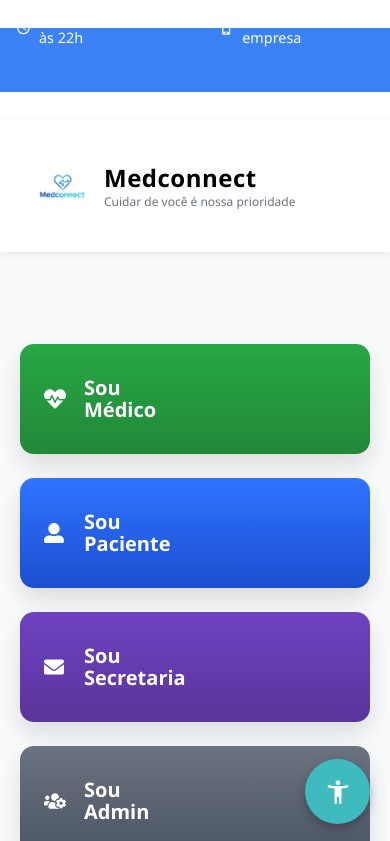
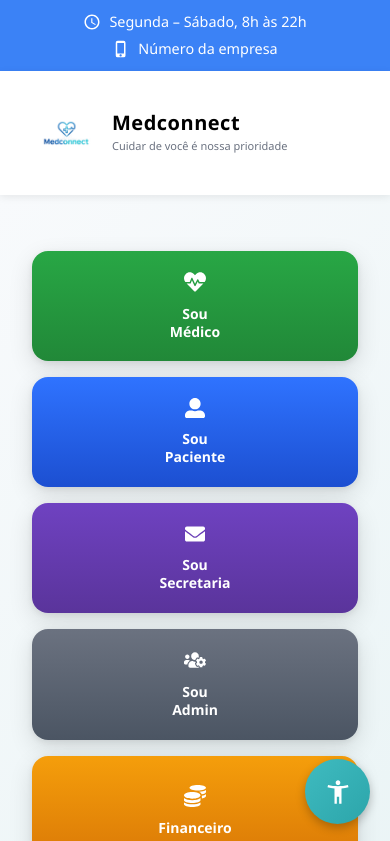
Before and after one commit to Isaaccode1801/MedConnect-, a React (Vite) app: page / in a window 390 px wide. Shown: the top 841 px of the page. Built offline with nearby package versions, Linux system fonts and the light colour scheme.

Commit message:
style:melhoria-home-page-responsividade-logo

```diff
--- a/src/features/home/pages/Home.tsx
+++ b/src/features/home/pages/Home.tsx
@@ -54,7 +54,7 @@
       {/* HEADER */}
       <header className="header">
         <div className="header-inner">
-          <div className="branding" onClick={() => nav("/")} role="button" aria-label="Ir para início">
+          <div className="branding">
             <img src={medLogo} alt="Medconnect" className="brand-logo" />
             <div>
               <div className="brand-title">Medconnect</div>
--- a/src/features/home/pages/home.css
+++ b/src/features/home/pages/home.css
@@ -30,19 +30,29 @@
 .topbar {
   background: var(--brand);
   color: #fff;
-  font-size: 14px;
+  font-size: clamp(12px, 1.8vw, 14px);
+  padding: 0 24px;
 }
 .topbar .container {
   display: flex;
   justify-content: space-between;
   align-items: center;
-  height: 40px;
+  height: 44px;
+  max-width: 1400px;
+  margin: 0 auto;
+  gap: 16px;
 }
-.topbar-item { margin-right: 16px; }
+.topbar-item {
+  display: flex;
+  align-items: center;
+  gap: 8px;
+  font-weight: 500;
+}
 .social {
   color: #fff;
   margin-left: 10px;
   text-decoration: none;
+  transition: opacity 0.2s;
 }
 .social:hover { opacity: 0.8; }
 
@@ -50,32 +60,43 @@
 .header {
   background: #fff;
   box-shadow: 0 2px 8px rgba(0,0,0,0.08);
+  position: sticky;
+  top: 0;
+  z-index: 100;
 }
 .header-inner {
   display: flex;
-  justify-content: flex-start; /* keep items aligned to the left */
-  align-items: center;          /* vertically center the branding */
-  width: 100%;                  /* full-bleed container */
-  margin: 0;                    /* remove auto-centering */
-  padding: 20px 16px;           /* edge padding */
+  justify-content: flex-start;
+  align-items: center;
+  width: 100%;
+  max-width: 1400px;
+  margin: 0 auto;
+  padding: 20px 24px;
 }
 .branding {
   display: flex;
   align-items: center;
-  gap: 12px;
+  gap: 16px;
+  cursor: default;
+  pointer-events: none;
 }
 .brand-logo {
-  width: 60px;
-  height: 60px;
+  width: 80px;
+  height: 80px;
   object-fit: contain;
+  filter: none;
 }
 .brand-title {
-  font-size: 24px;
+  font-size: clamp(20px, 3vw, 28px);
   font-weight: 700;
+  color: #333;
+  line-height: 1.2;
 }
 .brand-sub {
-  font-size: 12px;
+  font-size: clamp(11px, 1.5vw, 14px);
   color: var(--muted);
+  font-weight: 500;
+  margin-top: 4px;
 }
 
 /* Nav */
@@ -122,18 +143,26 @@
 /* Starter Section */
 .starter-section {
   text-align: center;
-  padding: 60px 20px;
-  background: #f8fafc;
+  padding: clamp(40px, 8vw, 80px) clamp(16px, 4vw, 32px);
+  background: linear-gradient(135deg, #f8fafc 0%, #e7f3f4 100%);
+  min-height: calc(100vh - 144px);
+  display: flex;
+  flex-direction: column;
+  justify-content: center;
+  align-items: center;
 }
 .starter-title {
   font-size: clamp(28px, 5vw, 46px);
   margin-bottom: 8px;
   color: #333;
+  font-weight: 700;
 }
 .starter-sub {
   max-width: 700px;
   margin: 0 auto 30px;
   color: #666;
+  font-size: clamp(14px, 2vw, 16px);
+  line-height: 1.6;
 }
 .btn-grid {
   display: grid;
@@ -204,110 +233,187 @@
 /* Accessibility Button */
 .acessibilidade-btn {
   position: fixed;
-  bottom: 20px;
-  right: 20px;
-  background: #008b8b;
+  bottom: 24px;
+  right: 24px;
+  background: linear-gradient(135deg, #3fbbc0, #2ca5aa);
   color: #fff;
   border: none;
   border-radius: 50%;
-  width: 60px;
-  height: 60px;
-  font-size: 26px;
+  width: 64px;
+  height: 64px;
+  font-size: 28px;
   cursor: pointer;
-  box-shadow: 0 4px 15px rgba(0,0,0,0.3);
+  box-shadow: 0 6px 20px rgba(63, 187, 192, 0.4), 0 2px 8px rgba(0,0,0,0.2);
   display: flex;
   align-items: center;
   justify-content: center;
-  transition: transform 0.2s, background 0.3s;
+  transition: transform 0.2s, box-shadow 0.2s;
+  z-index: 1000;
 }
 .acessibilidade-btn:hover {
-  background: #006666;
-  transform: scale(1.1);
+  transform: scale(1.08);
+  box-shadow: 0 8px 24px rgba(63, 187, 192, 0.5), 0 4px 12px rgba(0,0,0,0.25);
+}
+.acessibilidade-btn:active {
+  transform: scale(1.02);
 }
 .menu-acessibilidade {
   position: fixed;
-  bottom: 90px;
-  right: 20px;
+  bottom: 98px;
+  right: 24px;
   background: #fff;
-  border-radius: 10px;
-  box-shadow: var(--shadow);
-  padding: 12px;
-  width: 220px;
+  border-radius: 12px;
+  box-shadow: 0 8px 32px rgba(0,0,0,0.12), 0 2px 8px rgba(0,0,0,0.08);
+  padding: 16px;
+  width: 240px;
   display: none;
   flex-direction: column;
-  gap: 8px;
+  gap: 10px;
+  z-index: 999;
+  border: 1px solid rgba(0,0,0,0.05);
 }
-.menu-acessibilidade.active { display: flex; }
+.menu-acessibilidade.active {
+  display: flex;
+  animation: slideUp 0.2s ease-out;
+}
+@keyframes slideUp {
+  from {
+    opacity: 0;
+    transform: translateY(10px);
+  }
+  to {
+    opacity: 1;
+    transform: translateY(0);
+  }
+}
 .menu-acessibilidade h4 {
-  margin-bottom: 8px;
+  margin-bottom: 10px;
   text-align: center;
-  border-bottom: 1px solid #ddd;
-  padding-bottom: 4px;
+  border-bottom: 2px solid #e5e7eb;
+  padding-bottom: 8px;
+  color: #333;
+  font-weight: 700;
+  font-size: 16px;
 }
 .menu-item {
-  background: #f5f5f5;
-  border: none;
-  border-radius: 8px;
-  padding: 8px;
+  background: #f8fafc;
+  border: 1px solid #e5e7eb;
+  border-radius: 10px;
+  padding: 12px;
   cursor: pointer;
+  font-weight: 600;
+  color: #444;
+  transition: all 0.2s;
+  text-align: center;
 }
-.menu-item:hover { background: #e5e5e5; }
+.menu-item:hover {
+  background: #e7f3f4;
+  border-color: var(--brand);
+  color: var(--brand);
+  transform: translateX(2px);
+}
 
 /* Dark Mode */
 body.modo-escuro {
-  background: #121212;
+  background: #0f1419;
   color: #e0e0e0;
-  transition: 0.3s;
+  transition: background 0.3s, color 0.3s;
 }
-body.modo-escuro .header,
+body.modo-escuro .header {
+  background: #1a1f26;
+  box-shadow: 0 2px 8px rgba(0,0,0,0.3);
+}
 body.modo-escuro .topbar {
-  background: #1c1c1c;
+  background: #2a3441;
+}
+body.modo-escuro .starter-section {
+  background: linear-gradient(135deg, #1a1f26 0%, #232930 100%);
 }
 body.modo-escuro .menu-acessibilidade {
-  background: #1e1e1e;
+  background: #1e2329;
   color: #fff;
+  border-color: #2a3441;
+}
+body.modo-escuro .menu-acessibilidade h4 {
+  color: #e0e0e0;
+  border-bottom-color: #2a3441;
 }
 body.modo-escuro .menu-item {
-  background: #2a2a2a;
+  background: #2a3441;
+  border-color: #3a4451;
+  color: #e0e0e0;
 }
 body.modo-escuro .menu-item:hover {
-  background: #3a3a3a;
+  background: #3a4451;
+  border-color: var(--brand);
+  color: var(--brand);
+}
+body.modo-escuro .brand-title {
+  color: #f5f5f5;
+}
+body.modo-escuro .brand-sub {
+  color: #9ca3af;
 }
 /* ====== Ajustes visuais para ficar 1:1 com o HTML enviado ====== */
 
 /* Contêiner central de botões grandes */
 .role-strip {
   display: grid;
-  grid-template-columns: repeat(5, minmax(220px, 1fr));
-  gap: 24px;
+  grid-template-columns: repeat(auto-fit, minmax(min(100%, 240px), 1fr));
+  gap: clamp(16px, 3vw, 28px);
   justify-content: center;
-  align-items: center;
-  max-width: 1200px;
-  margin: 32px auto 24px;
+  align-items: stretch;
+  max-width: 1300px;
+  width: 100%;
+  margin: clamp(24px, 4vw, 40px) auto;
+  padding: 0 16px;
 }
 
 /* Cartões grandes (base) */
 .btn-card {
-  display: grid;
-  grid-template-columns: 26px 1fr;
+  display: flex;
+  flex-direction: column;
   align-items: center;
   justify-content: center;
-  gap: 14px;
-  min-height: 110px;
-  border-radius: 14px;
+  gap: 12px;
+  min-height: clamp(120px, 15vw, 140px);
+  padding: 20px 16px;
+  border-radius: 16px;
   color: #fff;
   font-weight: 700;
-  font-size: 20px;
+  font-size: clamp(16px, 2.5vw, 20px);
   border: none;
-  box-shadow: 0 12px 24px rgba(0,0,0,0.12);
+  box-shadow: 0 8px 24px rgba(0,0,0,0.12), 0 2px 6px rgba(0,0,0,0.08);
   cursor: pointer;
-  transition: transform .15s ease, filter .15s ease, box-shadow .15s ease;
+  transition: transform .2s ease, box-shadow .2s ease;
+  position: relative;
+  overflow: hidden;
 }
-.btn-card span { line-height: 1.1; text-align: left; }
+.btn-card::before {
+  content: '';
+  position: absolute;
+  top: 0;
+  left: 0;
+  right: 0;
+  bottom: 0;
+  background: linear-gradient(180deg, rgba(255,255,255,0.1) 0%, rgba(255,255,255,0) 100%);
+  opacity: 0;
+  transition: opacity 0.2s;
+}
+.btn-card:hover::before {
+  opacity: 1;
+}
+.btn-card span {
+  line-height: 1.3;
+  text-align: center;
+  font-size: clamp(14px, 2.2vw, 18px);
+}
 .btn-card:hover {
+  transform: translateY(-4px);
+  box-shadow: 0 12px 32px rgba(0,0,0,0.18), 0 4px 8px rgba(0,0,0,0.12);
+}
+.btn-card:active {
   transform: translateY(-2px);
-  filter: brightness(1.03);
-  box-shadow: 0 16px 30px rgba(0,0,0,0.18);
 }
 
 /* Cores fiéis aos blocos do HTML */
@@ -341,11 +447,15 @@
 .starter-logo-wrap {
   display: grid;
   place-items: center;
-  margin-top: 42px;
+  margin-top: clamp(32px, 6vw, 60px);
+  padding: 20px;
 }
 .starter-logo {
-  width: clamp(200px, 22vw, 340px);
-  opacity: 0.95;
+  width: clamp(180px, 25vw, 380px);
+  max-width: 100%;
+  height: auto;
+  opacity: 0.92;
+  filter: drop-shadow(0 4px 12px rgba(0,0,0,0.08));
 }
 
 /* Alto contraste (opção de acessibilidade) */
@@ -355,13 +465,43 @@
 
 /* Responsivo: quebra de linha dos botões */
 @media (max-width: 1200px) {
-  .role-strip { grid-template-columns: repeat(3, minmax(220px, 1fr)); }
+  .role-strip {
+    grid-template-columns: repeat(auto-fit, minmax(min(100%, 220px), 1fr));
+  }
+  .topbar .container {
+    flex-direction: column;
+    height: auto;
+    padding: 12px 0;
+    gap: 8px;
+  }
 }
-@media (max-width: 760px) {
-  .role-strip { grid-template-columns: repeat(2, minmax(200px, 1fr)); }
+@media (max-width: 768px) {
+  .role-strip {
+    grid-template-columns: repeat(auto-fit, minmax(min(100%, 200px), 1fr));
+    gap: 16px;
+  }
+  .header-inner {
+    padding: 16px 20px;
+  }
+  .brand-logo {
+    width: 60px;
+    height: 60px;
+  }
+  .btn-card {
+    min-height: 110px;
+  }
 }
 @media (max-width: 500px) {
-  .role-strip { grid-template-columns: 1fr; }
+  .role-strip {
+    grid-template-columns: 1fr;
+    max-width: 400px;
+  }
+  .starter-section {
+    padding: 32px 16px;
+  }
+  .topbar {
+    font-size: 12px;
+  }
 }
 
 /* Force branding block to stick to the far-left edge */
```
